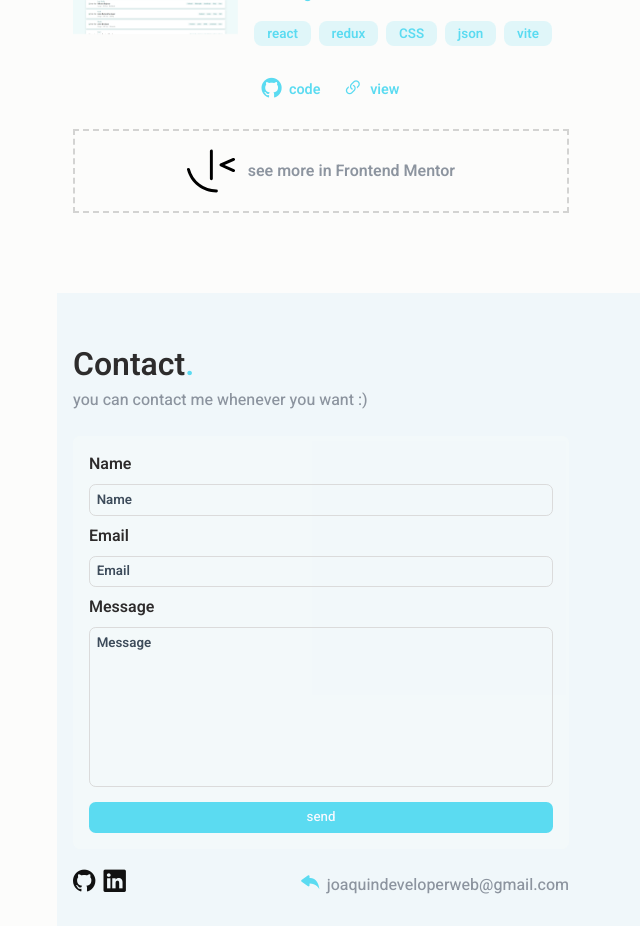
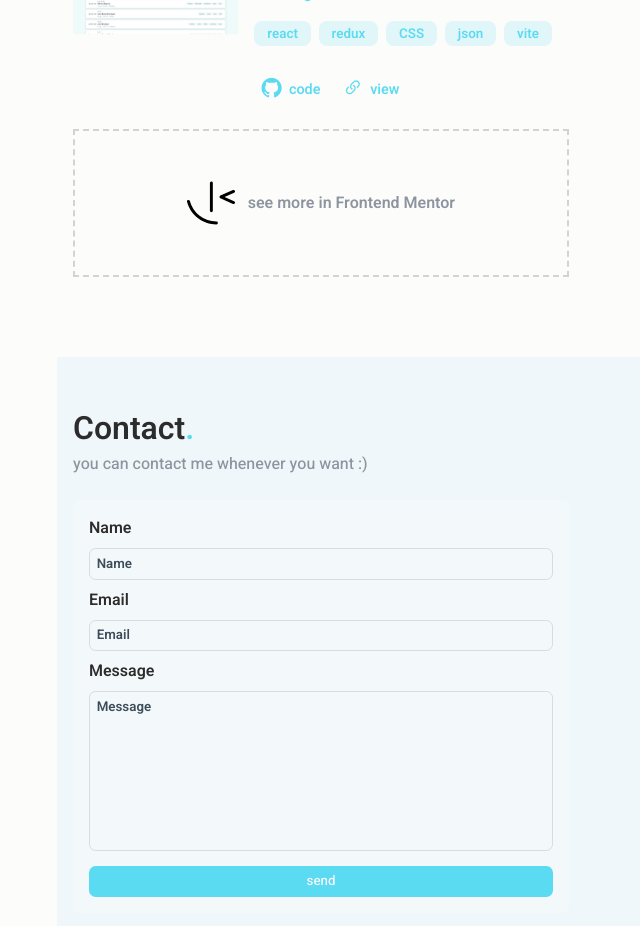
Before and after one commit to JoaquinRodriguez04/portfolio, a React (Vite) app: page / in a window 1280 px wide. Shown: the part 4640-5566 px from the top of the page, without its empty margins (583-1223 px from the left). Built offline with nearby package versions, Linux system fonts and the light colour scheme.

Commit message:
se modifico archivo App.css

```diff
--- a/src/App.css
+++ b/src/App.css
@@ -791,7 +791,7 @@ html{
     justify-content: center;
     flex-direction: column;
     gap: .8em;
-    padding-block: 1em;
+    padding: 3em;
     position: relative;
 }
 
@@ -827,6 +827,7 @@ html{
 
 .proyectFMDark{
     border-color: var(--clr-dashed-border-dk);
+    border-radius: .5em;
 }
 
 .iconFM{
```
